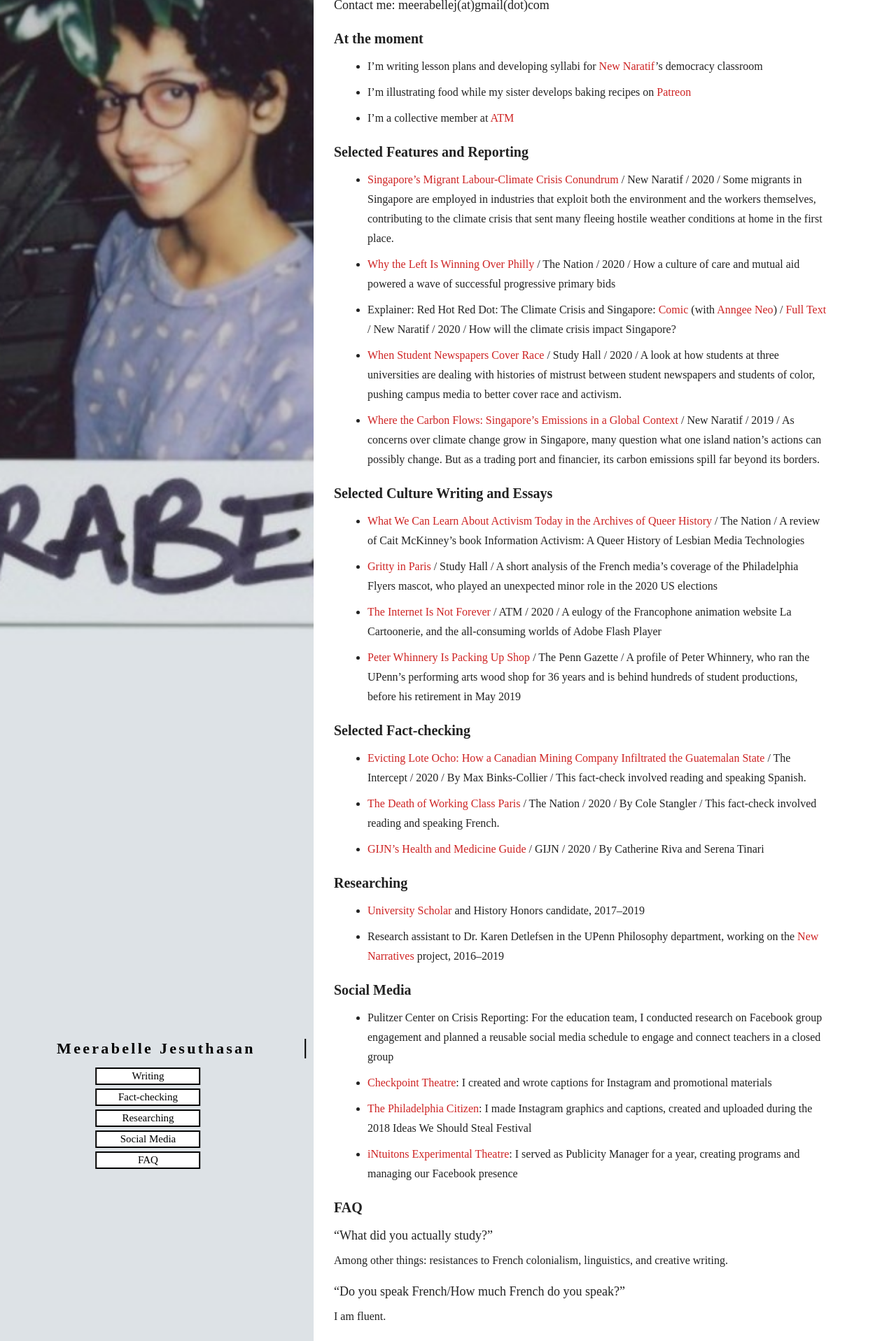
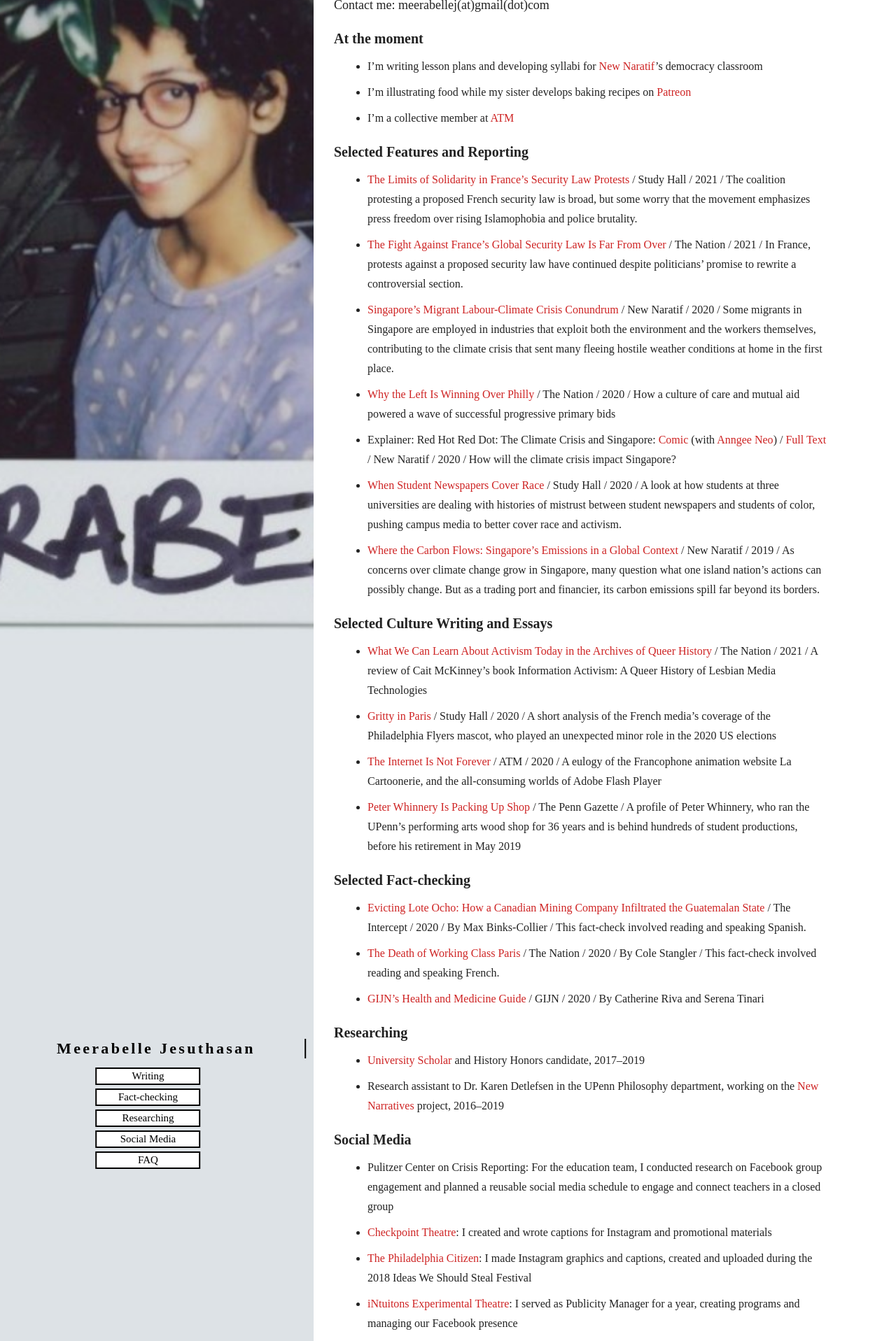
Before and after one commit to meerabellejesuthasan/meerabellejesuthasan.github.io, a Jekyll site: the page built from index.md, in a window 1280 px wide. Shown: the part 326-2243 px from the top of the page at 70% size. Built offline with Jekyll 4.4.1, drawn with Linux system fonts in a browser that asks for light colours; nearby versions of some CDN libraries; some web fonts are replaced; Markdown is read by kramdown in place of the engine named in the settings.

Commit message:
added articles

```diff
--- a/index.md
+++ b/index.md
@@ -13,6 +13,8 @@ Je suis journaliste basée à Marseille, France. Mes articles (principalement en
 * I'm a collective member at [ATM](https://www.atm-magazine.com/)
 
 <h1 id="writing">Selected Features and Reporting </h1>
+* [The Limits of Solidarity in France’s Security Law Protests](https://studyhall.xyz/the-limits-of-solidarity-in-frances-global-security-law-protests/) / Study Hall / 2021 / The coalition protesting a proposed French security law is broad, but some worry that the movement emphasizes press freedom over rising Islamophobia and police brutality.
+* [The Fight Against France’s Global Security Law Is Far From Over](https://www.thenation.com/article/world/france-global-security-law/) / The Nation / 2021 / In France, protests against a proposed security law have continued despite politicians' promise to rewrite a controversial section.
 * [Singapore's Migrant Labour-Climate Crisis Conundrum](https://newnaratif.com/journalism/singapores-migrant-labour-climate-crisis-conundrum/share/zrrenoryyrw/2d08bc9b3d2cf3228920c550a4310c86) / New Naratif / 2020 / Some migrants in Singapore are employed in industries that exploit both the environment and the workers themselves, contributing to the climate crisis that sent many fleeing hostile weather conditions at home in the first place.
 * [Why the Left Is Winning Over Philly](https://www.thenation.com/article/politics/philadelphia-dem-primary-movement/) / The Nation / 2020 / How a culture of care and mutual aid powered a wave of successful progressive primary bids
 * Explainer: Red Hot Red Dot: The Climate Crisis and Singapore: [Comic](https://newnaratif.com/comic/red-hot-red-dot-the-climate-crisis-and-singapore/) (with [Anngee Neo](https://www.anngee.sg/)) / [Full Text](https://newnaratif.com/research/explainer-the-climate-crisis-and-singapore/) / New Naratif / 2020 / How will the climate crisis impact Singapore?
@@ -20,8 +22,8 @@ Je suis journaliste basée à Marseille, France. Mes articles (principalement en
 * [Where the Carbon Flows: Singapore’s Emissions in a Global Context](https://newnaratif.com/journalism/where-the-carbon-flows-singapores-emissions-in-a-global-context/share/zrrenoryyrw/22367e845ad71c7a278473e5a2995387/) / New Naratif / 2019 / As concerns over climate change grow in Singapore, many question what one island nation’s actions can possibly change. But as a trading port and financier, its carbon emissions spill far beyond its borders.
 
 <h1>Selected Culture Writing and Essays</h1>
-* [What We Can Learn About Activism Today in the Archives of Queer History](https://www.thenation.com/article/culture/information-activism-review/) / The Nation / A review of Cait McKinney's book Information Activism:  A Queer History of Lesbian Media Technologies
-* [Gritty in Paris](https://studyhall.xyz/gritty-in-paris/) / Study Hall / A short analysis of the French media's coverage of the Philadelphia Flyers mascot, who played an unexpected minor role in the 2020 US elections
+* [What We Can Learn About Activism Today in the Archives of Queer History](https://www.thenation.com/article/culture/information-activism-review/) / The Nation / 2021 / A review of Cait McKinney's book Information Activism:  A Queer History of Lesbian Media Technologies
+* [Gritty in Paris](https://studyhall.xyz/gritty-in-paris/) / Study Hall / 2020 / A short analysis of the French media's coverage of the Philadelphia Flyers mascot, who played an unexpected minor role in the 2020 US elections
 * [The Internet Is Not Forever](https://www.atm-magazine.com/issue-1-wicked/the-internet-is-not-forever) / ATM / 2020 / A eulogy of the Francophone animation website La Cartoonerie, and the all-consuming worlds of Adobe Flash Player
 * [Peter Whinnery Is Packing Up Shop](http://thepenngazette.com/peter-whinnery-is-packing-up-shop/) / The Penn Gazette / A profile of Peter Whinnery, who ran the UPenn's performing arts wood shop for 36 years and is behind hundreds of student productions, before his retirement in May 2019
 
```
